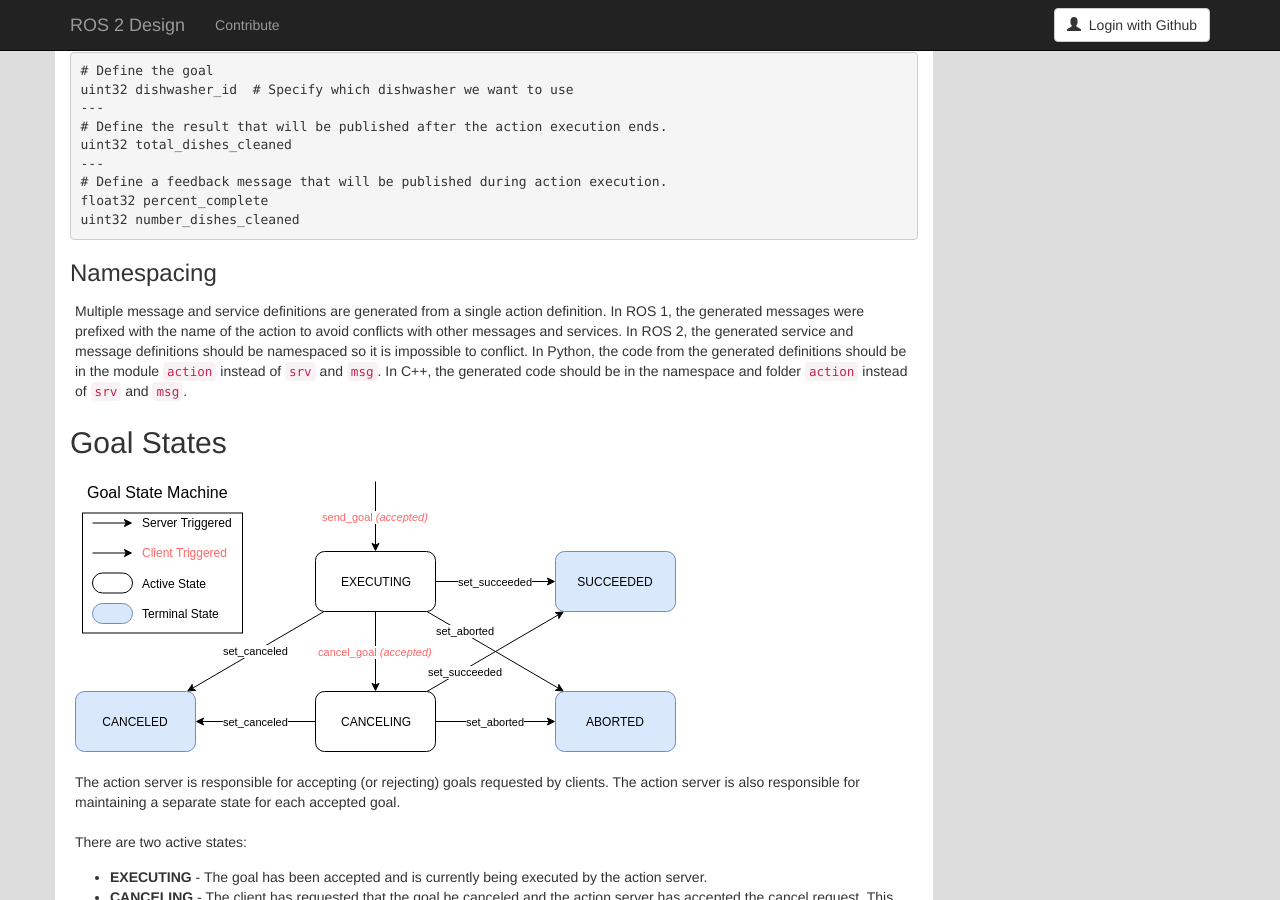
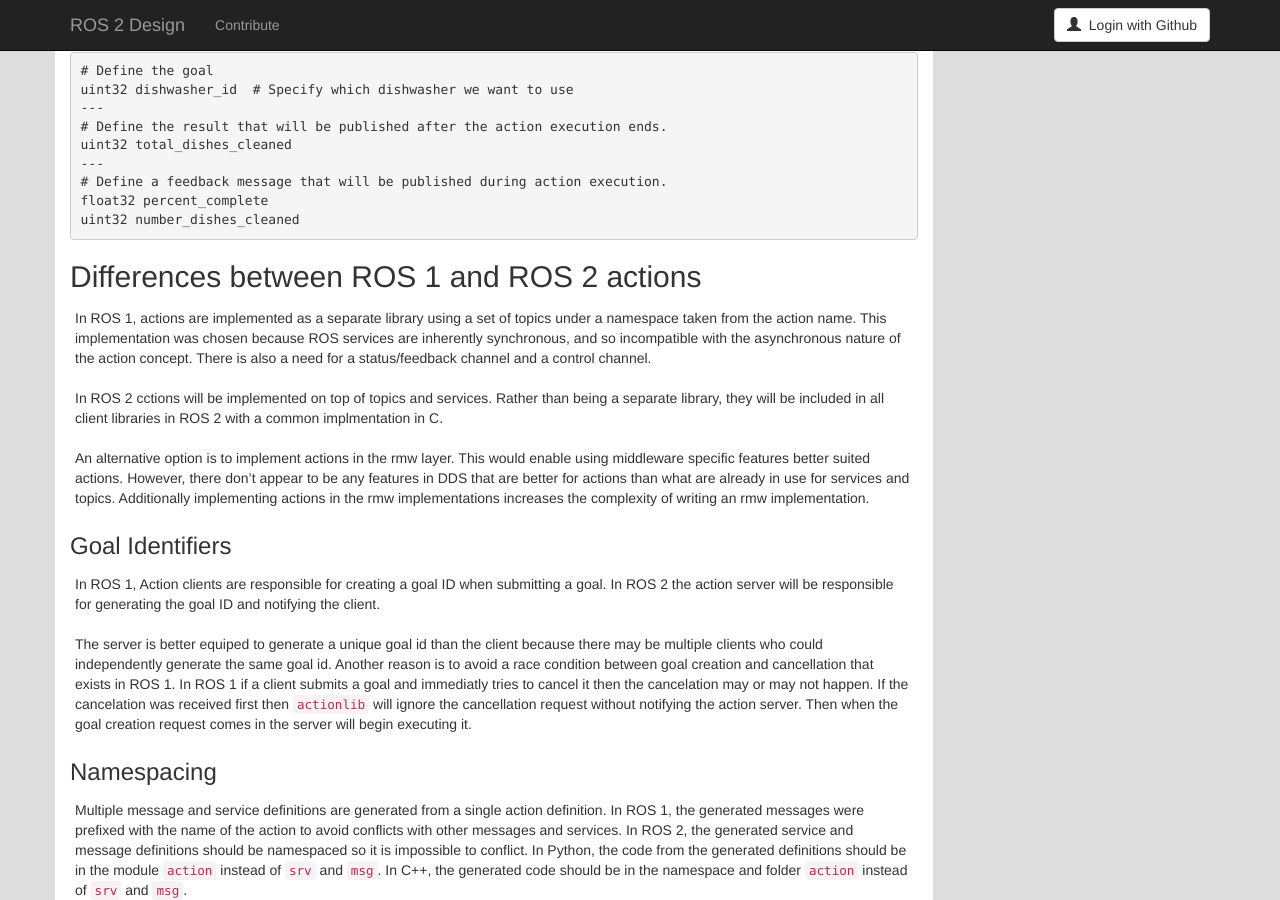
Before and after one commit to ros2/design, a Jekyll site: the page built from articles/actions.md, in a window 1280 px wide and 900 px high, scrolled down 1519 px. Built offline with Jekyll 4.4.1, drawn with Linux system fonts in a browser that asks for light colours; nearby versions of some CDN libraries; some of the changed text lies outside the part shown.

Commit message:
Start section of ROS 1 vs ROS 2 and move stuff to it

````diff
--- a/articles/actions.md
+++ b/articles/actions.md
@@ -31,7 +31,6 @@ To satisfy these use cases, ROS provides a third communication paradigm known as
 An action is a goal-oriented request that occurs asynchronously to the requester, is typically (but not necessarily) longer-running than immediate, can be canceled or replaced during execution, and has a server that provides feedback on execution progress.
 
 This document defines how actions are specified in the ROS Message IDL, how they will be created and used by ROS users (node developers and system integrators), and how they will be communicated by the middleware.
-
 
 ## Entities involved in actions
 
@@ -110,6 +109,31 @@ uint32 total_dishes_cleaned
 float32 percent_complete
 uint32 number_dishes_cleaned
 ```
+
+## Differences between ROS 1 and ROS 2 actions
+
+In ROS 1, actions are implemented as a separate library using a set of topics under a namespace taken from the action name.
+This implementation was chosen because ROS services are inherently synchronous, and so incompatible with the asynchronous nature of the action concept.
+There is also a need for a status/feedback channel and a control channel.
+
+In ROS 2 cctions will be implemented on top of topics and services.
+Rather than being a separate library, they will be included in all client libraries in ROS 2 with a common implmentation in C.
+
+An alternative option is to implement actions in the rmw layer.
+This would enable using middleware specific features better suited actions.
+However, there don't appear to be any features in DDS that are better for actions than what are already in use for services and topics.
+Additionally implementing actions in the rmw implementations increases the complexity of writing an rmw implementation.
+
+### Goal Identifiers
+
+In ROS 1, Action clients are responsible for creating a goal ID when submitting a goal.
+In ROS 2 the action server will be responsible for generating the goal ID and notifying the client.
+
+The server is better equiped to generate a unique goal id than the client because there may be multiple clients who could independently generate the same goal id.
+Another reason is to avoid a race condition between goal creation and cancellation that exists in ROS 1.
+In ROS 1 if a client submits a goal and immediatly tries to cancel it then the cancelation may or may not happen.
+If the cancelation was received first then `actionlib` will ignore the cancellation request without notifying the action server.
+Then when the goal creation request comes in the server will begin executing it.
 
 ### Namespacing
 
````
Also changed, not shown: other parts of articles/actions.md (+0 -26 lines).
